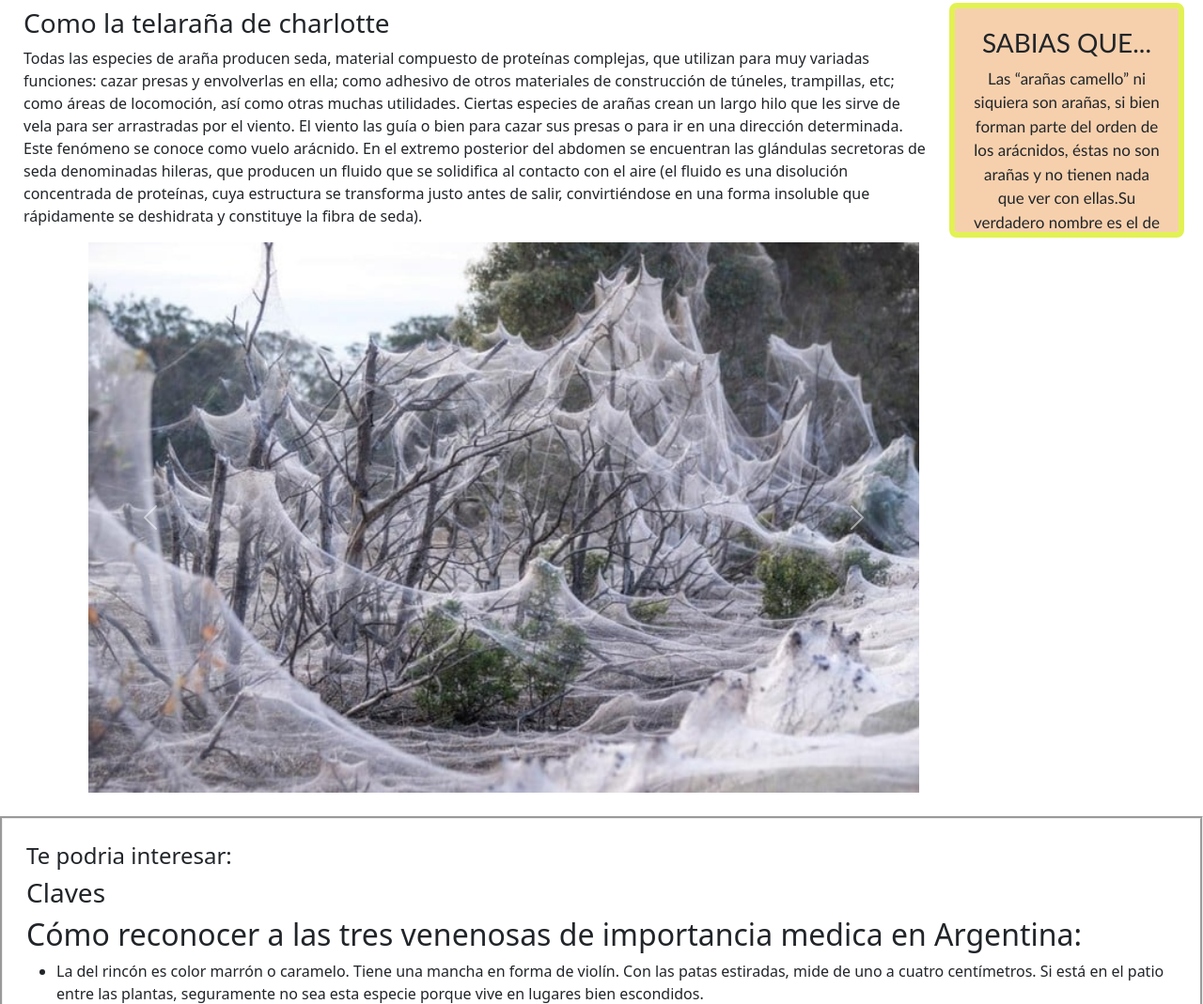
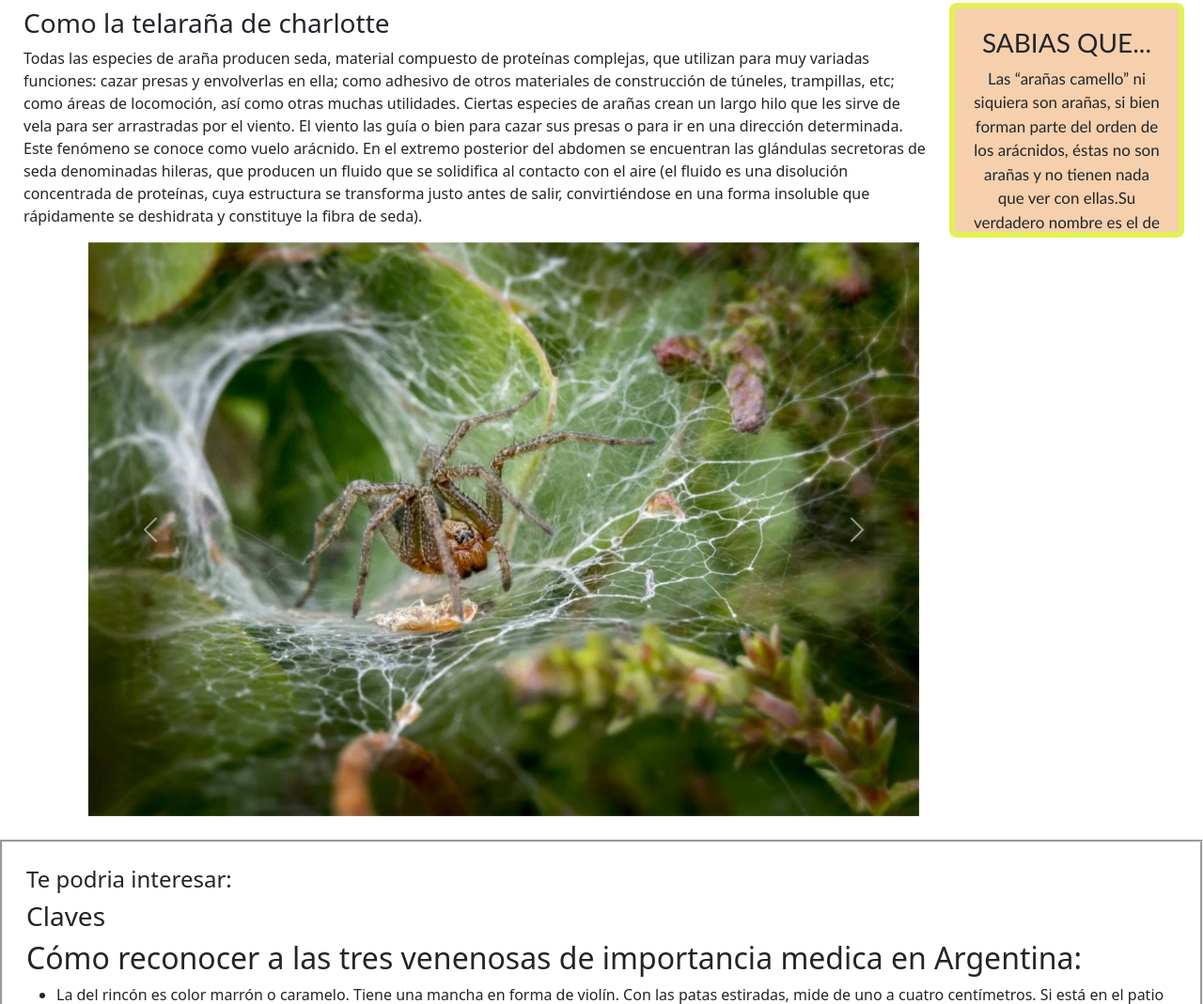
Before and after one commit to AdaraAckermann/Ackermann-2Pre-entrega, a website: page index.html in a window 1280 px wide. Shown: the part 2023-3092 px from the top of the page at 94% size. Drawn offline with nearby package versions, Linux system fonts and the light colour scheme.

Commit message:
cambiando foto

```diff
--- a/index.html
+++ b/index.html
@@ -108,7 +108,7 @@
             <div id="carouselExample" class="carousel slide fotos-index">
               <div class="carousel-inner">
                 <div class="carousel-item active">
-                  <img src="./media/muchatela.jpg" class="d-block w-100" alt="Imagen 1">
+                  <img src="./media/araniatela.jpg" class="d-block w-100" alt="Imagen 1">
                 </div>
                 <div class="carousel-item">
                   <img src="./media/arania amarilla.jpg" class="d-block w-100" alt="Imagen 2">
```
Also changed, not shown: media/araniatela.jpg (added).
